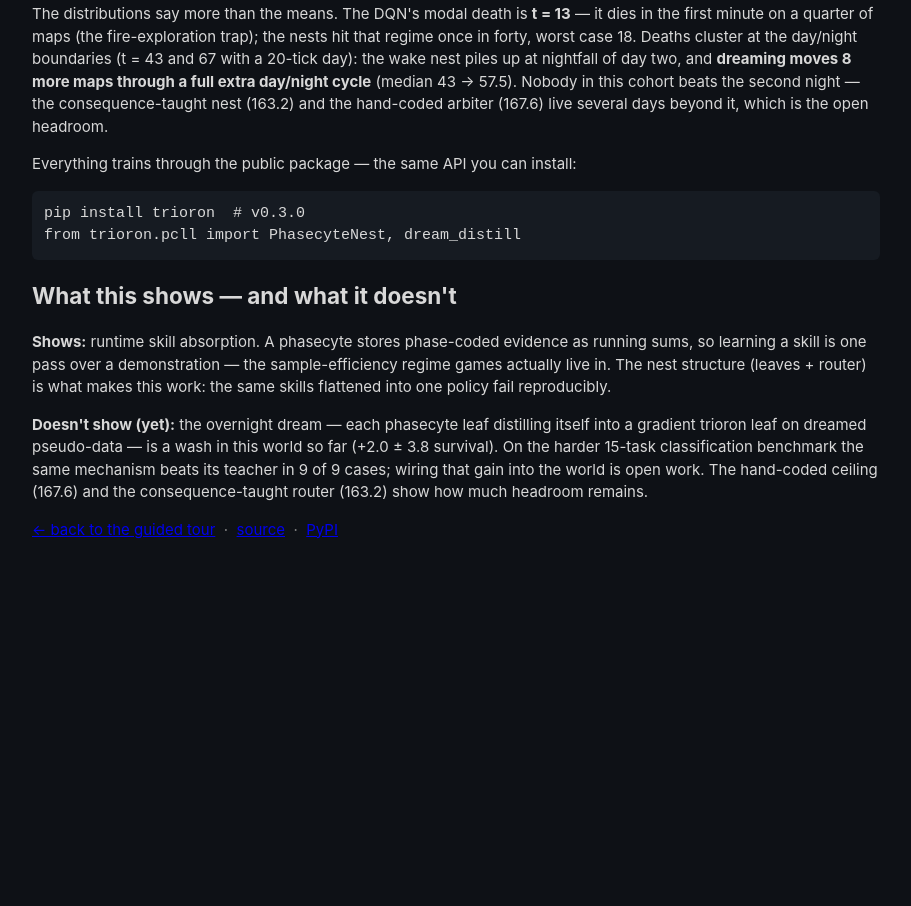
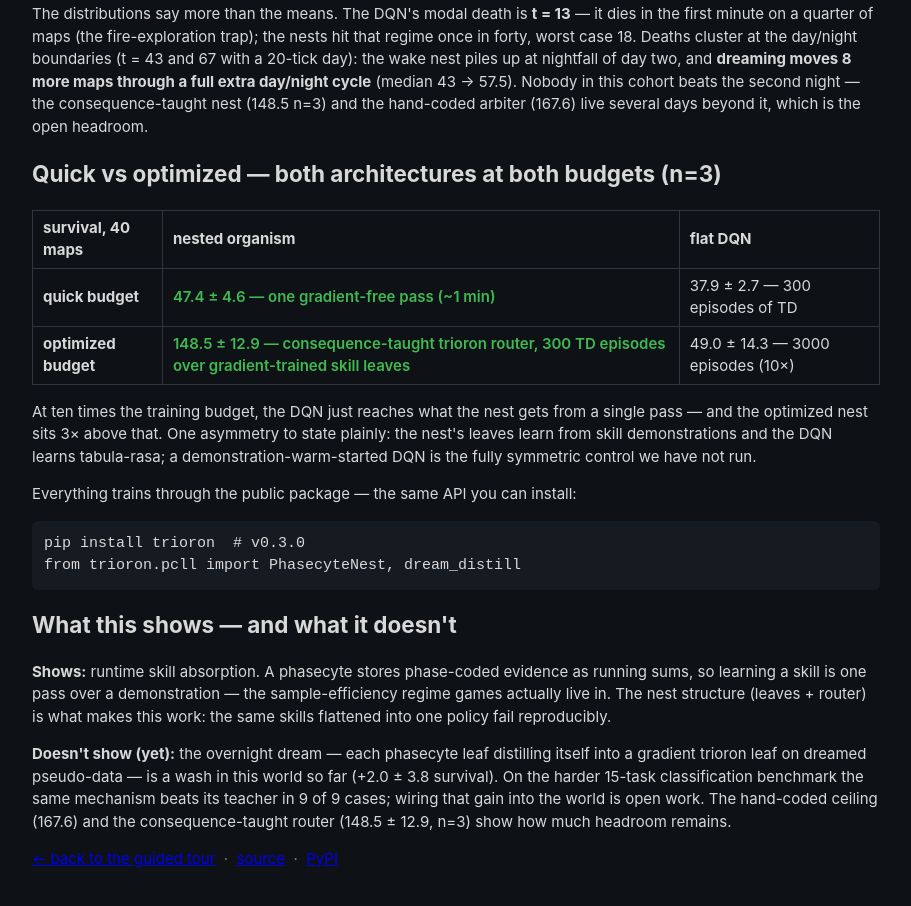
Before and after one commit to Marcrockhat/trioron-project, a plain HTML site: page tour/phasecyte.html in a window 1280 px wide. Shown: the part 1009-1915 px from the top of the page, without its empty margins (184-1095 px from the left). Before the commit the page ends 1629 px from the top, so only its background shows below. Drawn offline with Linux system fonts and the light colour scheme.

Commit message:
tour+docs: 2x2 quick/optimized table; TD router n=3 correction (148.5±12.9); DQN@3000 49.0±14.3
Co-Authored-By: Claude Fable 5 <noreply@anthropic.com>

```diff
--- a/tour/phasecyte.html
+++ b/tour/phasecyte.html
@@ -59,8 +59,27 @@
   piles up at nightfall of day two, and <strong>dreaming moves 8 more
   maps through a full extra day/night cycle</strong> (median 43 &rarr;
   57.5). Nobody in this cohort beats the second night — the
-  consequence-taught nest (163.2) and the hand-coded arbiter (167.6) live
+  consequence-taught nest (148.5 n=3) and the hand-coded arbiter (167.6) live
   several days beyond it, which is the open headroom.</p>
+
+  <h2>Quick vs optimized — both architectures at both budgets (n=3)</h2>
+  <table>
+    <tr><th>survival, 40 maps</th><th>nested organism</th><th>flat DQN</th></tr>
+    <tr><td><strong>quick budget</strong></td>
+        <td class="win">47.4 &plusmn; 4.6 — one gradient-free pass (~1 min)</td>
+        <td>37.9 &plusmn; 2.7 — 300 episodes of TD</td></tr>
+    <tr><td><strong>optimized budget</strong></td>
+        <td class="win">148.5 &plusmn; 12.9 — consequence-taught trioron
+            router, 300 TD episodes over gradient-trained skill
+            leaves</td>
+        <td>49.0 &plusmn; 14.3 — 3000 episodes (10&times;)</td></tr>
+  </table>
+  <p>At ten times the training budget, the DQN just reaches what the
+  nest gets from a single pass — and the optimized nest sits 3&times;
+  above that. One asymmetry to state plainly: the nest's leaves learn
+  from skill demonstrations and the DQN learns tabula-rasa; a
+  demonstration-warm-started DQN is the fully symmetric control we have
+  not run.</p>
 
   <p>Everything trains through the public package — the same API you can
   install:</p>
@@ -80,7 +99,8 @@ from trioron.pcll import PhasecyteNest, dream_distill</pre>
   survival). On the harder 15-task classification benchmark the same
   mechanism beats its teacher in 9 of 9 cases; wiring that gain into
   the world is open work. The hand-coded ceiling (167.6) and the
-  consequence-taught router (163.2) show how much headroom remains.</p>
+  consequence-taught router (148.5 &plusmn; 12.9, n=3) show how much
+  headroom remains.</p>
 
   <p class="muted"><a href="index.html">&larr; back to the guided tour</a>
   &nbsp;·&nbsp; <a href="https://github.com/marcrockhat/trioron-project">source</a>
```
Also changed, not shown: 5 other files.
